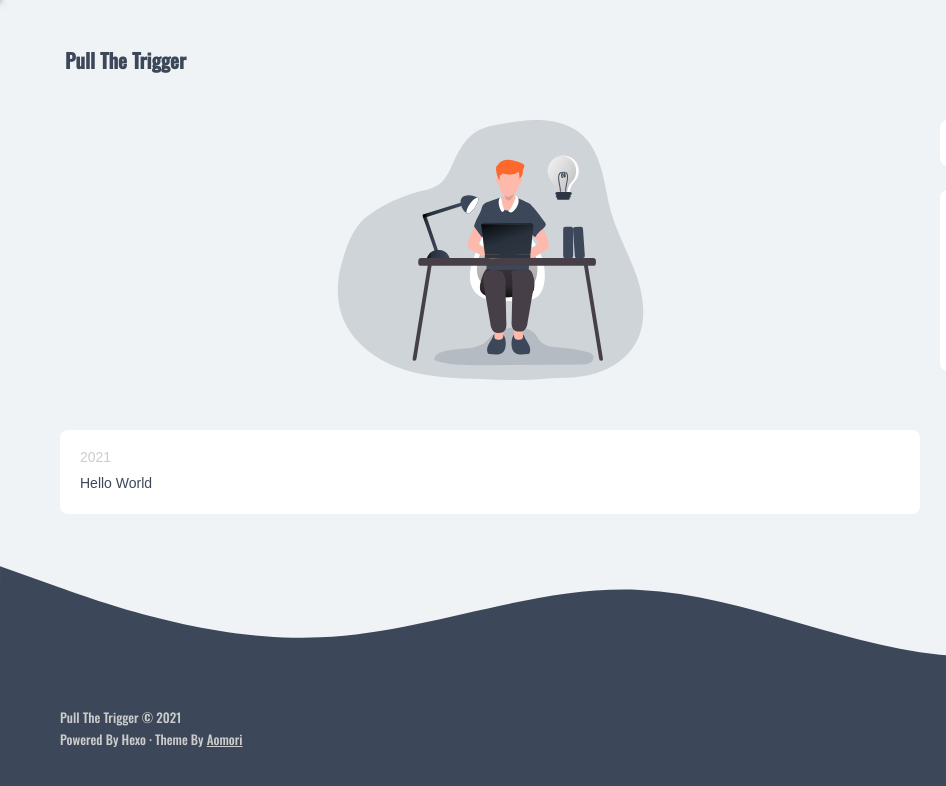
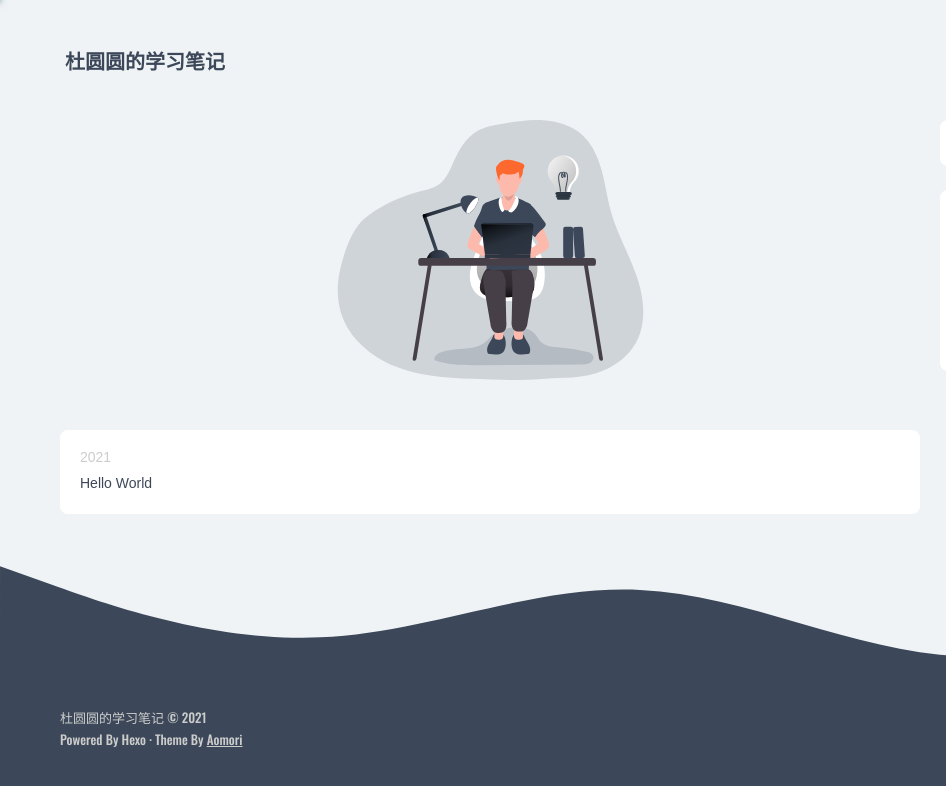
Before and after one commit to dquaner/dquaner.github.io, a plain HTML site: page archives/index.html in a window 1280 px wide. Shown: the full height of the page, 0-946 px from the left. Drawn offline with nearby package versions, Linux system fonts and the light colour scheme.

Commit message:
update title

```diff
--- a/archives/index.html
+++ b/archives/index.html
@@ -4,7 +4,7 @@
 <head>
     <meta charset="utf-8">
 
-    <title>Archive | Pull The Trigger</title>
+    <title>Archive | 杜圆圆的学习笔记</title>
     <meta name="viewport" content="width=device-width, initial-scale=1, maximum-scale=1">
 
 
@@ -53,7 +53,7 @@
 
             <div class="header-type-inner">
 
-                    <a class="header-type-title" href="/">Pull The Trigger</a>
+                    <a class="header-type-title" href="/">杜圆圆的学习笔记</a>
 
 
 
@@ -204,7 +204,7 @@
 
     <div class="footer-wrap">
         <div class="footer-inner">
-            Pull The Trigger &copy; 2021<br>
+            杜圆圆的学习笔记 &copy; 2021<br>
             Powered By Hexo · Theme By <a href="https://github.com/lh1me/hexo-theme-aomori" target="_blank">Aomori</a>
         </div>
     </div>
```
Also changed, not shown: 2021/11/21/hello-world/index.html (+6 -6 lines), archives/2021/11/index.html (+3 -3 lines), archives/2021/index.html (+3 -3 lines), index.html (+3 -3 lines).
